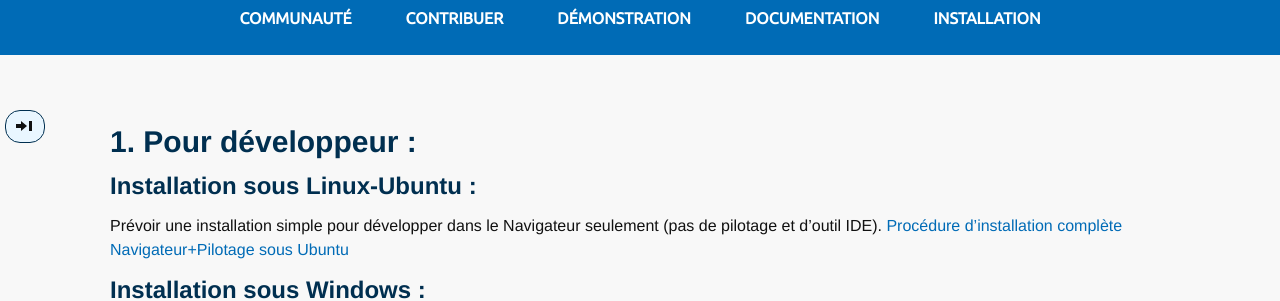
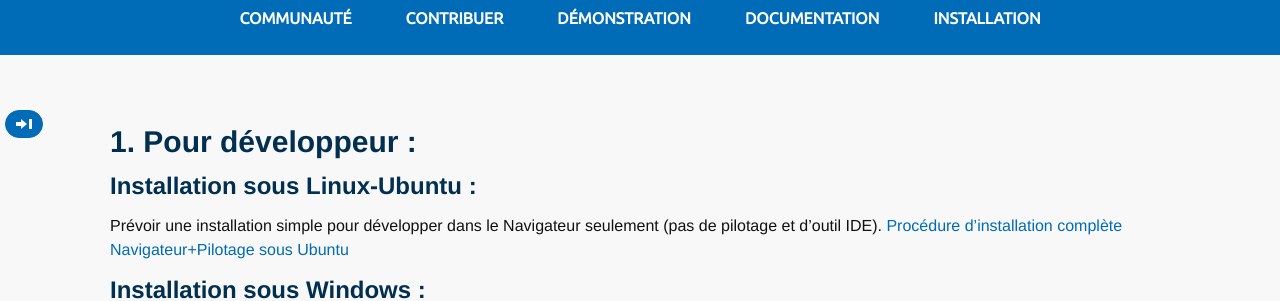
Before and after one commit to infra-geo-ouverte/site-web, a Jekyll site: the page built from _pages/Installation/installation.md, in a window 1280 px wide. Shown: the part 215-516 px from the top of the page. Built offline with Jekyll 4.4.1, drawn with Linux system fonts in a browser that asks for light colours; nearby versions of some CDN libraries; some web fonts are replaced; Markdown is read by kramdown in place of the engine named in the settings.

Commit message:
bouton rond

```diff
--- a/_layouts/general.html
+++ b/_layouts/general.html
@@ -13,7 +13,7 @@
 					<!-- Flèche pour ouvrir et fermer le menu de côté -->
 					<!--[if gte IE 8)] -->
 					<button type="button" id="icone-sidebar" class="octicon octicon-move-right" data-toggle="offcanvas">
-						 <span class="txtmenu"></span>
+						<!-- <span class="txtmenu"></span> -->
 					</button>
 					<!-- [endif]-->
 
--- a/_sass/_igo-sidebar.scss
+++ b/_sass/_igo-sidebar.scss
@@ -71,12 +71,12 @@
 #page-content-wrapper button{
 
 	padding: 5px 10px;
-	background-color: $bleu-pale;
+	background-color: $bleu;
 	border-style: solid;
 	border-width: 1px;
-	border-color: $bleu-fonce;
-	border-radius: 15px;
-
+	border-color: $bleu;
+	border-radius: 50px;
+	color: $blanc;
 }
 
 #icone-sidebar{
```
Also changed, not shown: 8 other files.
